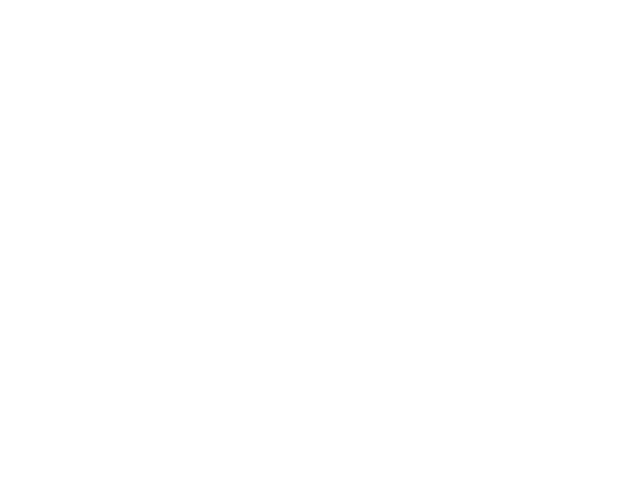
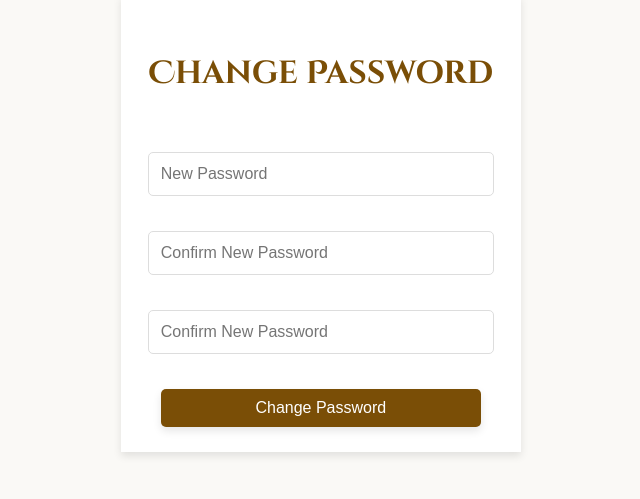
Before and after one commit to JagjotChopra/eventPlanner, a React (Create React App) app in the folder event_planner_frontend/: page /changepassword in a window 1280 px wide. Before the commit this address had no page. Shown: the part 157-656 px from the top of the page, without its empty margins (320-960 px from the left). Built offline with nearby package versions, Linux system fonts and the light colour scheme; sample sign-in values are in the browser's storage.

Commit message:
SCRUM 49- Design a Change Password Form

```diff
--- a/event_planner_frontend/src/App.js
+++ b/event_planner_frontend/src/App.js
@@ -3,6 +3,7 @@ import { BrowserRouter as  Router, Route, Routes } from 'react-router-dom';
 import Register from './pages/Register/Register';
 import Login from './pages/Login/Login';
 import ResetPassword from './pages/ForgotPassword/Resetpassword';
+import ChangePassword from './pages/ChangePassword/ChangePassword';
 
 function App() {
   return (
@@ -11,7 +12,7 @@ function App() {
         <Route path="/login" element={<Login/>} />
         <Route path="/register" element={<Register/>} />
         <Route path="/reset-password/:token" element={<ResetPassword />} />
-
+        <Route path="/changepassword" element={<ChangePassword/>} />
         <Route path="/" element={<Login/>} exact />
     </Routes>
   </Router>
--- /dev/null
+++ b/event_planner_frontend/src/pages/ChangePassword/ChangePassword.jsx
@@ -0,0 +1,67 @@
+
+import React, { useEffect, useState } from 'react';
+import { useNavigate } from 'react-router-dom';
+
+const ChangePassword = () => {
+  const [oldPassword, setOldPassword] = useState('');
+  const [newPassword, setNewPassword] = useState('');
+  const [confirmPassword, setConfirmPassword] = useState('');
+
+  const navigate = useNavigate();
+
+  // JWT token is stored in localStorage after login
+  const token = localStorage.getItem('token'); // Fetch the JWT token
+  useEffect(() => {
+    if (!token) {
+      navigate('/login');
+    }
+  }, [])
+
+
+  const handleSubmit = async (e) => {
+    e.preventDefault();
+
+  };
+
+  return (
+    <>
+      <div className="reset-container">
+        <div className="reset-box">
+          <h3>Change Password</h3>
+          <form onSubmit={handleSubmit} className='reset-form' style={{ marginTop: '10px' }}>
+            <input
+              type="password"
+              placeholder="New Password"
+              className='reset-input-password'
+              value={oldPassword}
+              onChange={(e) => setOldPassword(e.target.value)}
+              required
+            />
+            <input
+              type="password"
+              placeholder="Confirm New Password"
+              className='reset-input-password'
+              value={newPassword}
+              onChange={(e) => setNewPassword(e.target.value)}
+              style={{ marginTop: '20px' }}
+              required
+            />
+
+            <input
+              type="password"
+              placeholder="Confirm New Password"
+              className='reset-input-password'
+              value={confirmPassword}
+              onChange={(e) => setConfirmPassword(e.target.value)}
+              style={{ marginTop: '20px' }}
+              required
+            />
+            <button type="submit" className='submit-btn' style={{ marginTop: '20px' }}>Change Password</button>
+          </form>
+        </div>
+      </div>
+    </>
+  );
+};
+
+export default ChangePassword;
--- a/event_planner_frontend/src/pages/Login/Login.jsx
+++ b/event_planner_frontend/src/pages/Login/Login.jsx
@@ -27,8 +27,8 @@ const Login = () => {
 
             if (res && res.status === 200) {
                 localStorage.setItem('token', res.data.token);
-                alert(res.data.msg);
-                navigate('/home');
+               // alert(res.data.msg);
+                navigate('/changepassword');
             } else {
                 alert('Unexpected response from server.');
                 console.log('Server response:', res);
```
